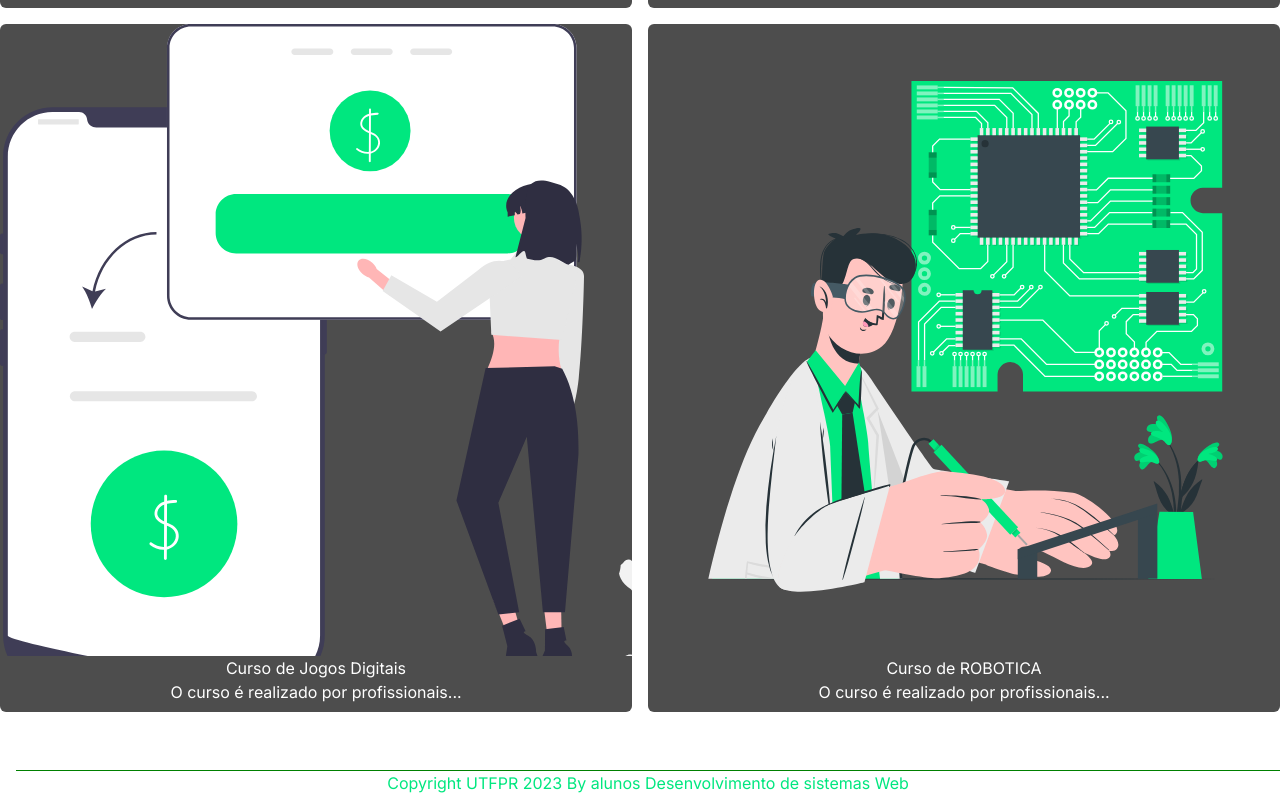
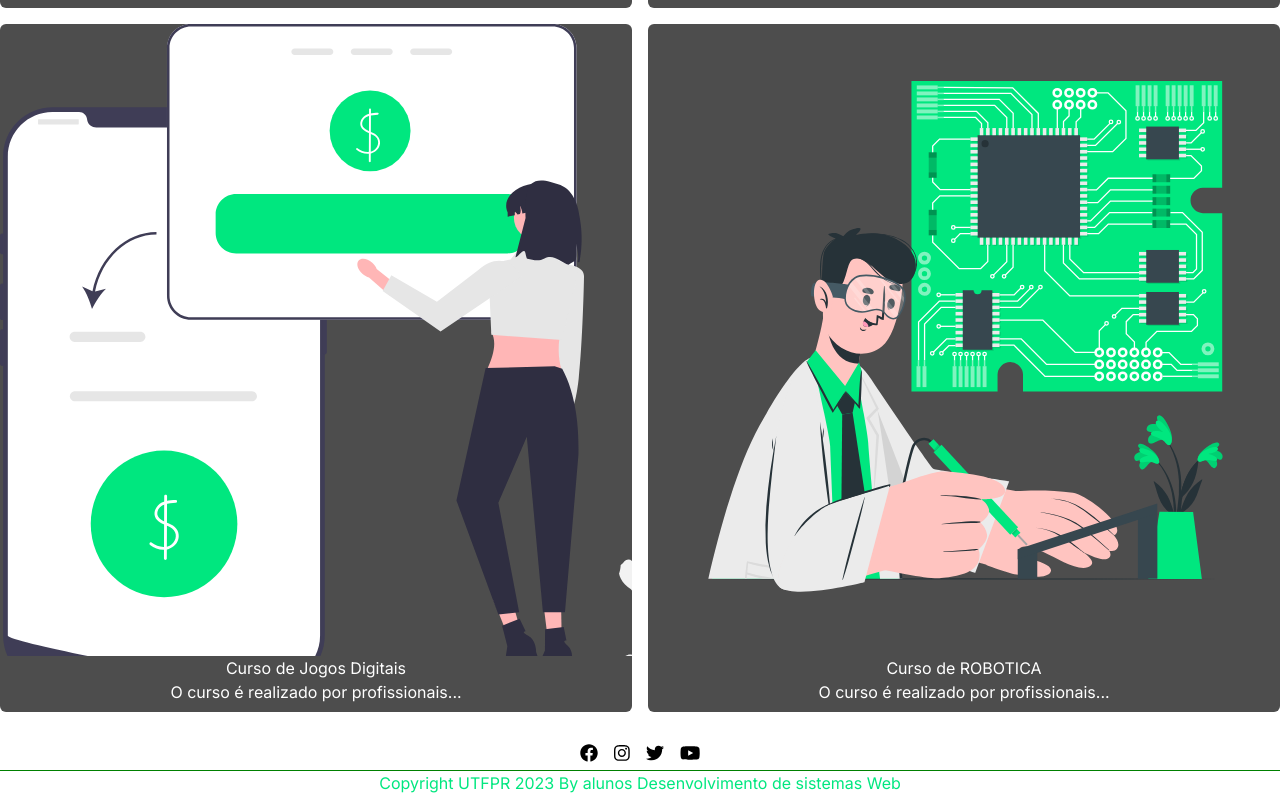
Before and after one commit to joaovansan/dsw2023, a Next.js app: page / in a window 1280 px wide. Shown: the part 2128-2923 px from the top of the page. Built offline with nearby package versions, Linux system fonts and the light colour scheme.

Commit message:
Fix commit footer color

```diff
--- a/app/components/Footer.tsx
+++ b/app/components/Footer.tsx
@@ -1,11 +1,11 @@
 export default function Footer() {
     return (
 
-<footer id="contato" className="mt-8 color-[#00e77f] space-x-4">
-  <div className="flex justify-center text-lg text-center ">
+<footer id="contato" className="mt-8 ">
+  <div className="flex justify-center text-lg text-center color-[#00e77f] space-x-4">
     <a href="https://www.facebook.com">
       <svg
-        fill="white"
+
         xmlns="http://www.w3.org/2000/svg"
         height="1em"
         viewBox="0 0 512 512"
@@ -16,7 +16,7 @@ export default function Footer() {
     </a>
     <a href="https://instagram.com">
       <svg
-        fill="white"
+
         xmlns="http://www.w3.org/2000/svg"
         height="1em"
         viewBox="0 0 448 512"
@@ -27,7 +27,7 @@ export default function Footer() {
     </a>
 
     <svg
-      fill="white"
+
       xmlns="http://www.w3.org/2000/svg"
       height="1em"
       viewBox="0 0 512 512"
@@ -37,7 +37,7 @@ export default function Footer() {
     </svg>
 
     <svg
-      fill="white"
+
       xmlns="http://www.w3.org/2000/svg"
       height="1em"
       viewBox="0 0 576 512"
```
